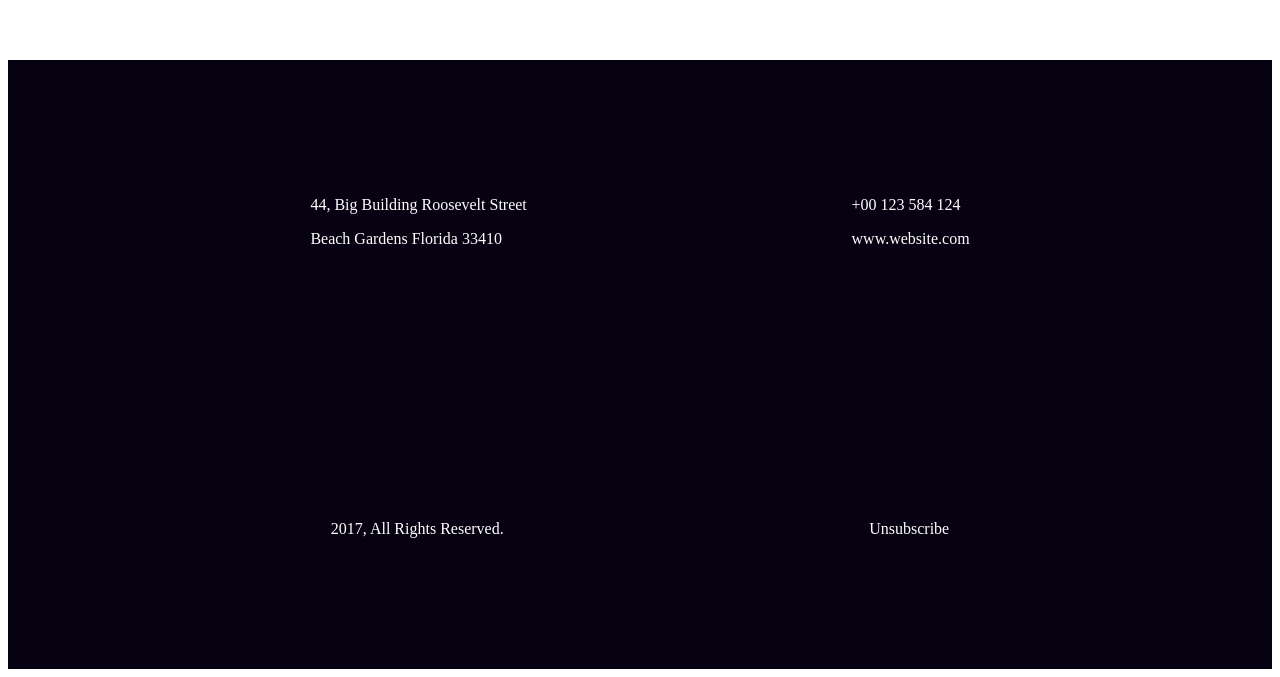
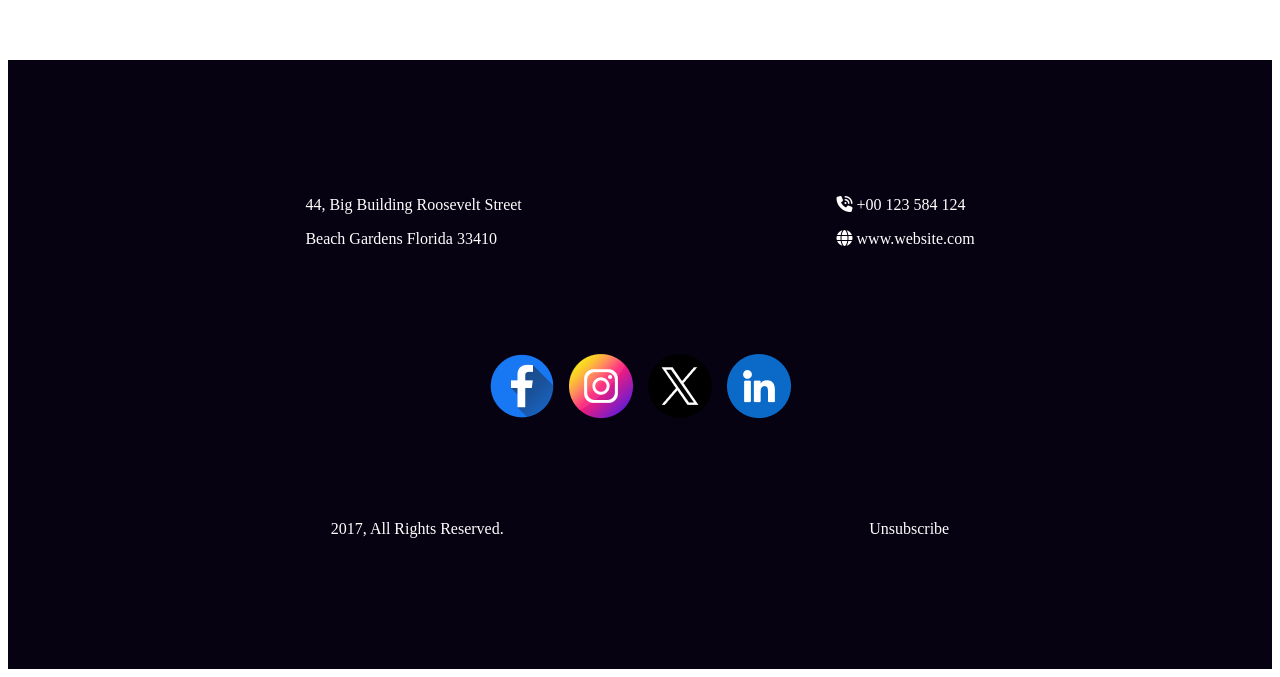
Before and after one commit to Shohagcse123/First_Assignment, a plain HTML site: page index.html in a window 1280 px wide. Shown: the part 4690-5367 px from the top of the page. Drawn offline with Linux system fonts and the light colour scheme.

Commit message:
Assignment completed

```diff
--- a/index.html
+++ b/index.html
@@ -6,6 +6,7 @@
     <meta name="viewport" content="width=device-width, initial-scale=1.0">
     <title>Happy new year</title>
     <link rel="stylesheet" href="styles.css">
+    <script src="https://kit.fontawesome.com/e1df079133.js" crossorigin="anonymous"></script>
 </head>
 
 <body>
@@ -95,28 +96,44 @@
         <div class="footer-style">
             <div class="first-row">
                 <div class="first-row-item">
-                    <p>44, Big Building Roosevelt Street   </p>
+                    <p>44, Big Building Roosevelt Street </p>
                     <p> Beach Gardens Florida 33410</p>
 
                 </div>
                 <div class="first-row-second-item">
-                  <p>+00 123 584 124</p>
-                  <p>www.website.com</p>
+                    <p> <i class="fa-solid fa-phone-volume"></i>  +00 123 584 124</p>
+                    <p><i class="fa-solid fa-globe"></i>   www.website.com</p>
                 </div>
             </div>
 
 
             <div class="second-row">
-              <div class="second-row-first-item">
-                <p>2017, All Rights Reserved.</p>
-              </div>
-              <div class="second-row-second-item">
-                <p>Unsubscribe</p>
-              </div>
+                <div class="second-row-first-item">
+                    <p>2017, All Rights Reserved.</p>
+                </div>
+                <div class="second-row-second-item">
+                    <p>Unsubscribe</p>
+                </div>
+
             </div>
 
+            <div class="socialmedia-icon">
+                <div class="facebook">
+                 <img src="resources/Facebook.png" alt="">
+                </div>
+                <div class="instra">
+                 <img src="resources/Instagram.png" alt="">
+                </div>
+                <div class="twitter">
+                 <img src="resources/Twitter.png" alt="">
+                </div>
+                <div class="likdin">
+                 <img src="resources/Linkedin.png" alt="">
+                </div>
 
         </div>
+
+
 
 
 
--- a/styles.css
+++ b/styles.css
@@ -226,10 +226,11 @@ background-color: #F00;
  /* footer style */
  .footer-style{
 color: white;
-  width: 1600px;
+  width: 1700px;
 height: 609px;
 background-color: #070211;
 margin-top:120px;
+
 width: 100%;
  }
 
@@ -243,3 +244,14 @@ width: 100%;
   justify-content: space-around;
   padding: 120px 140px;
  }
+
+/* Social icon */
+.socialmedia-icon{
+  display: flex;
+  justify-content: center;
+  align-items: center;
+  margin-top: -320px;
+ font-size: 24px;
+  gap:15px;
+
+}
```
